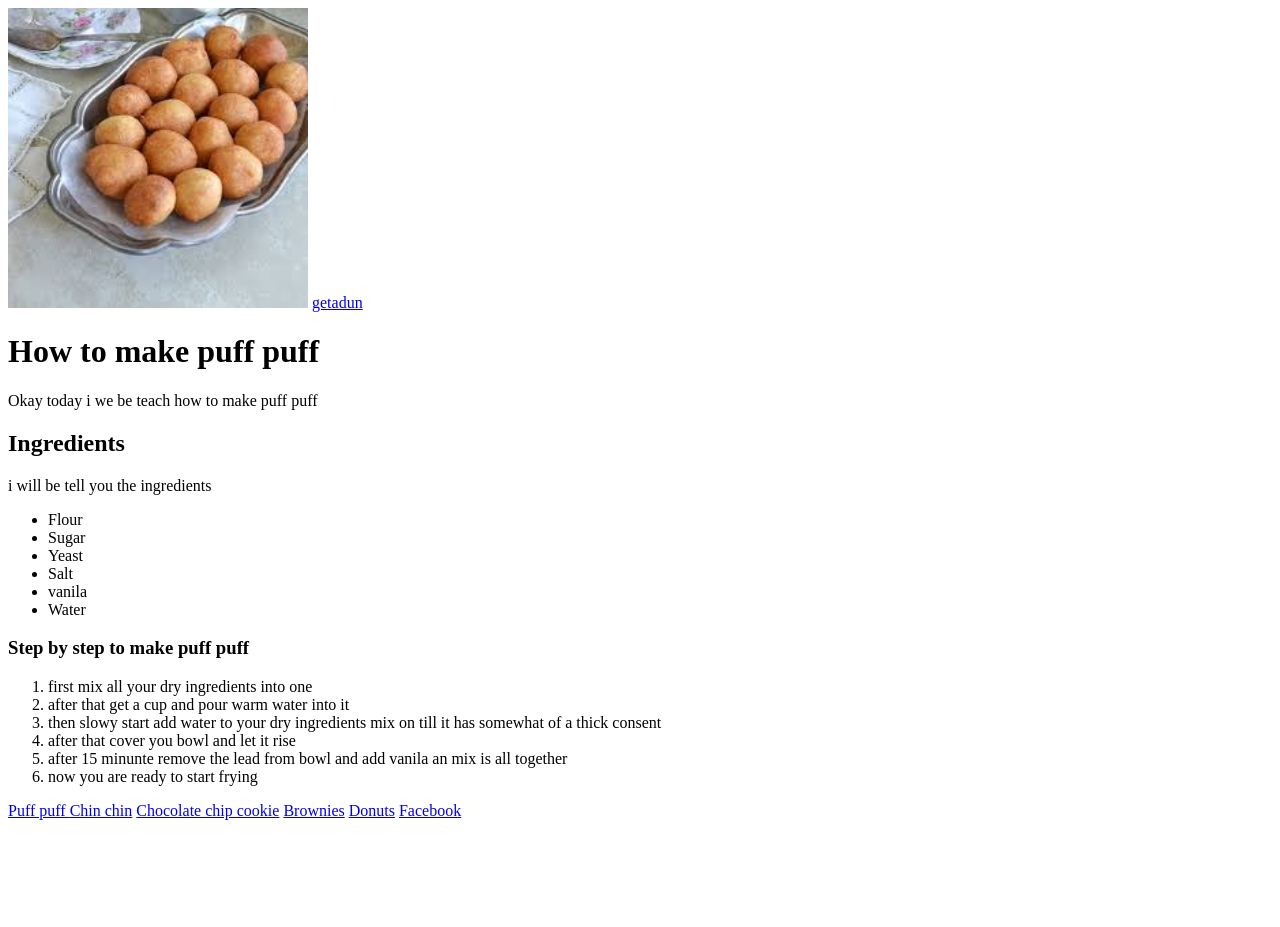
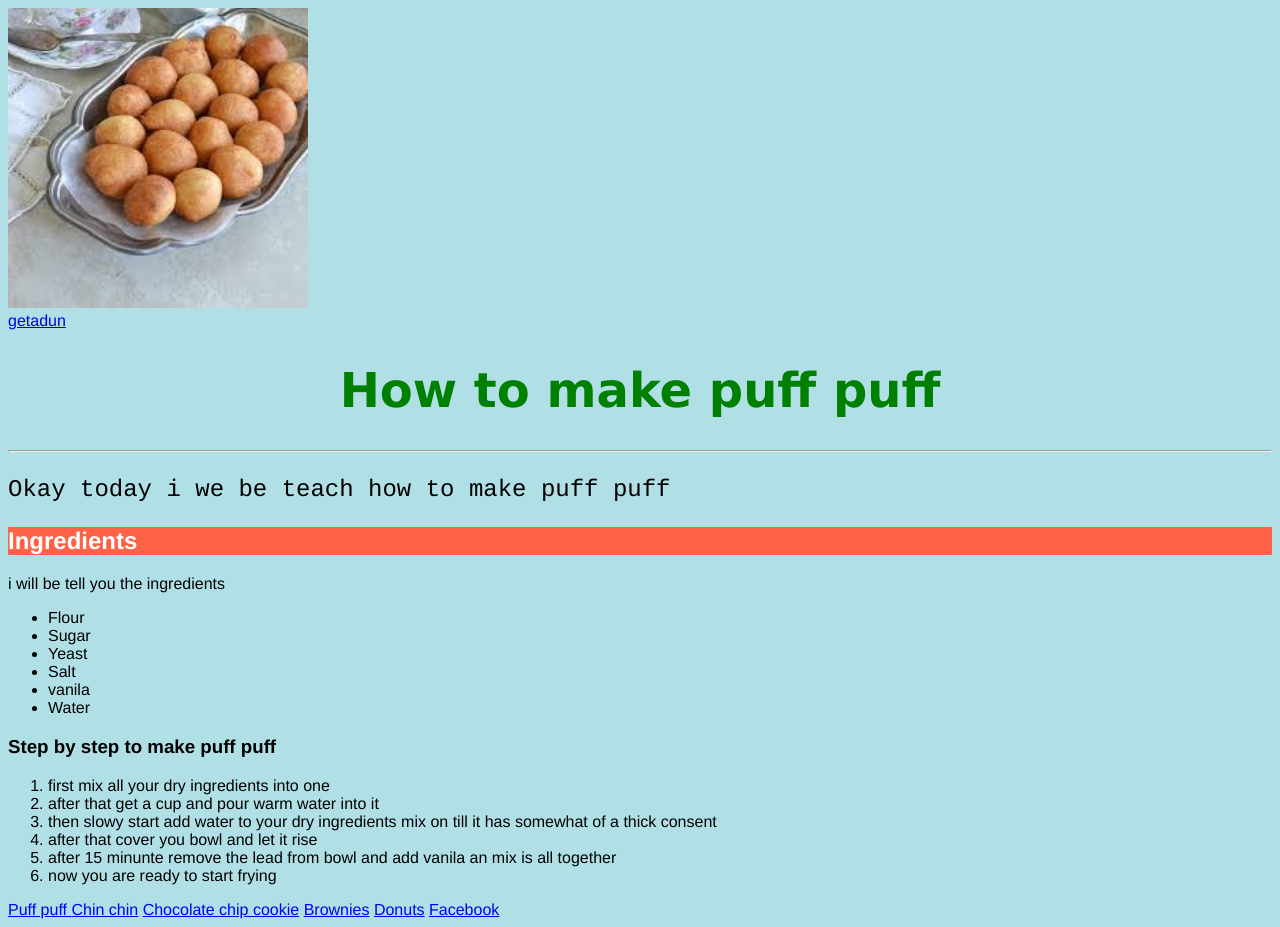
Before and after one commit to praise-alighoda/lesson-1, a plain HTML site: page index.html in a window 1280 px wide. Before the commit the page ends 828 px from the top, so only its background shows below. Drawn offline with Linux system fonts and the light colour scheme.

Commit message:
we imlememted css into our file

```diff
--- a/index.html
+++ b/index.html
@@ -5,13 +5,15 @@
     <meta name="viewport" content="width=device-width, initial-scale=1.0">
     <title>my praise puff</title>
 </head>
-<body>
-    <img src="img/puffpuff.jpeg" alt="" width="300px" height="300px">
+<body style="background-color: powderblue; font-family: 'Franklin Gothic Medium', 'Arial Narrow', Arial, sans-serif ;">
+    <img src="img/puffpuff.jpeg" alt="" width="300px" height="300px" style="">
+    <br>
     <a href="https://getadun.com/blogs/flavor-notes/puff-puff/" target="_blank">getadun</a>
-    <a href="img/"></a>
-    <h1>How to make puff puff</h1>
-    <p>Okay today i we be teach how to make puff puff</p>
-    <h2>Ingredients</h2>
+
+    <h1 style="color: green; font-family: Verdana; font-size: 300%; text-align: center;">How to make puff puff</h1>
+    <hr>
+    <p style="font-family: Courier; font-size: 150%;">Okay today i we be teach how to make puff puff</p>
+    <h2 style="background-color: tomato; color: white;">Ingredients</h2>
     <p>
         i will be tell you the ingredients
     </p>
```
